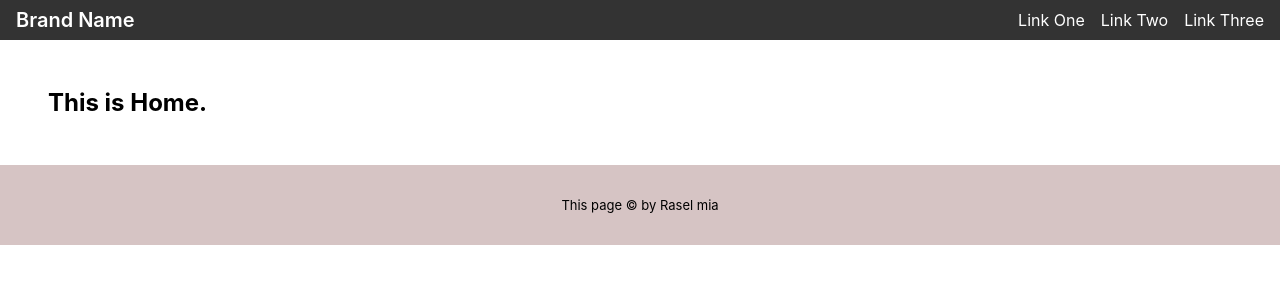
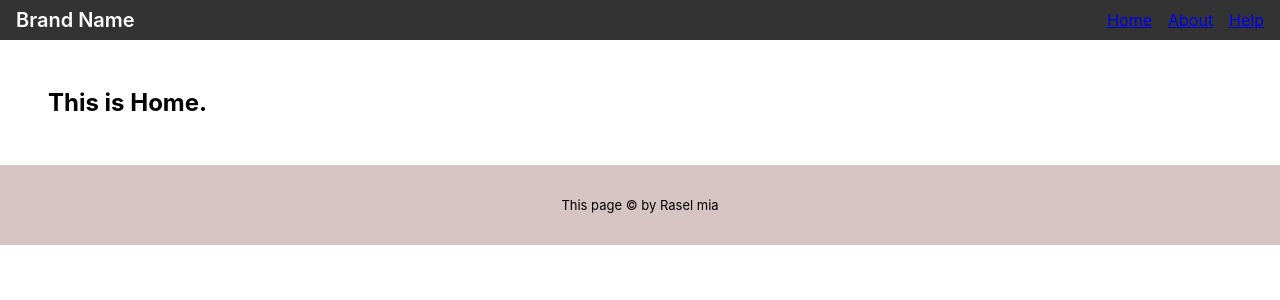
Before and after one commit to mdraselmiah95/React-Complete-Guide, a React (Create React App) app in the folder React-State-and-Its-Lifecycle/react-lifecycle/: page / in a window 1280 px wide. Shown: the top 300 px of the page. Built offline with nearby package versions, Linux system fonts and the light colour scheme.

Commit message:
WIP on React Lifecycle

```diff
--- a/React-State-and-Its-Lifecycle/react-lifecycle/src/App.js
+++ b/React-State-and-Its-Lifecycle/react-lifecycle/src/App.js
@@ -2,12 +2,14 @@ import "./App.css";
 import { Router } from "@reach/router";
 import Home from "./pages/Home";
 import About from "./pages/About";
+import Help from "./pages/Help";
 
 function App() {
   return (
     <Router>
       <Home path="/" />
       <About path="/about" />
+      <Help path="/help" />
     </Router>
   );
 }
--- a/React-State-and-Its-Lifecycle/react-lifecycle/src/components/layout/Layout.jsx
+++ b/React-State-and-Its-Lifecycle/react-lifecycle/src/components/layout/Layout.jsx
@@ -1,3 +1,4 @@
+import { Link } from "@reach/router";
 import React from "react";
 import classes from "./Layout.module.css";
 
@@ -9,9 +10,15 @@ const Layout = ({ children }) => {
         <div className={classes.brand}>Brand Name</div>
         <div className={classes.menu}>
           <ul>
-            <li>Link One</li>
-            <li>Link Two</li>
-            <li>Link Three</li>
+            <li>
+              <Link to="/">Home</Link>
+            </li>
+            <li>
+              <Link to="/about">About</Link>
+            </li>
+            <li>
+              <Link to="/help">Help</Link>
+            </li>
           </ul>
         </div>
       </nav>
--- /dev/null
+++ b/React-State-and-Its-Lifecycle/react-lifecycle/src/pages/Help.jsx
@@ -0,0 +1,12 @@
+import React from "react";
+import Layout from "../components/layout/Layout";
+
+const Help = () => {
+  return (
+    <Layout>
+      <h2>THis is Help page.</h2>
+    </Layout>
+  );
+};
+
+export default Help;
```
